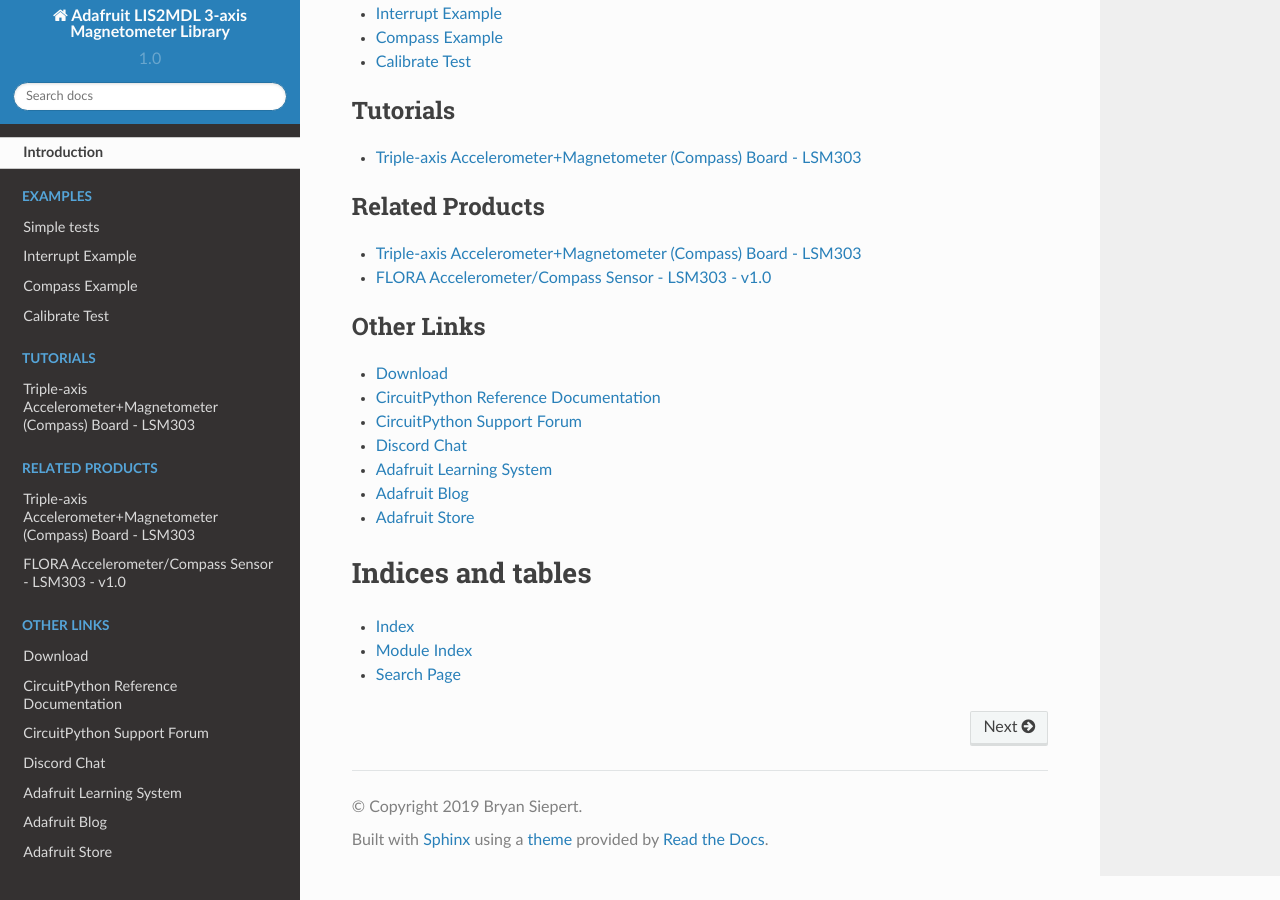
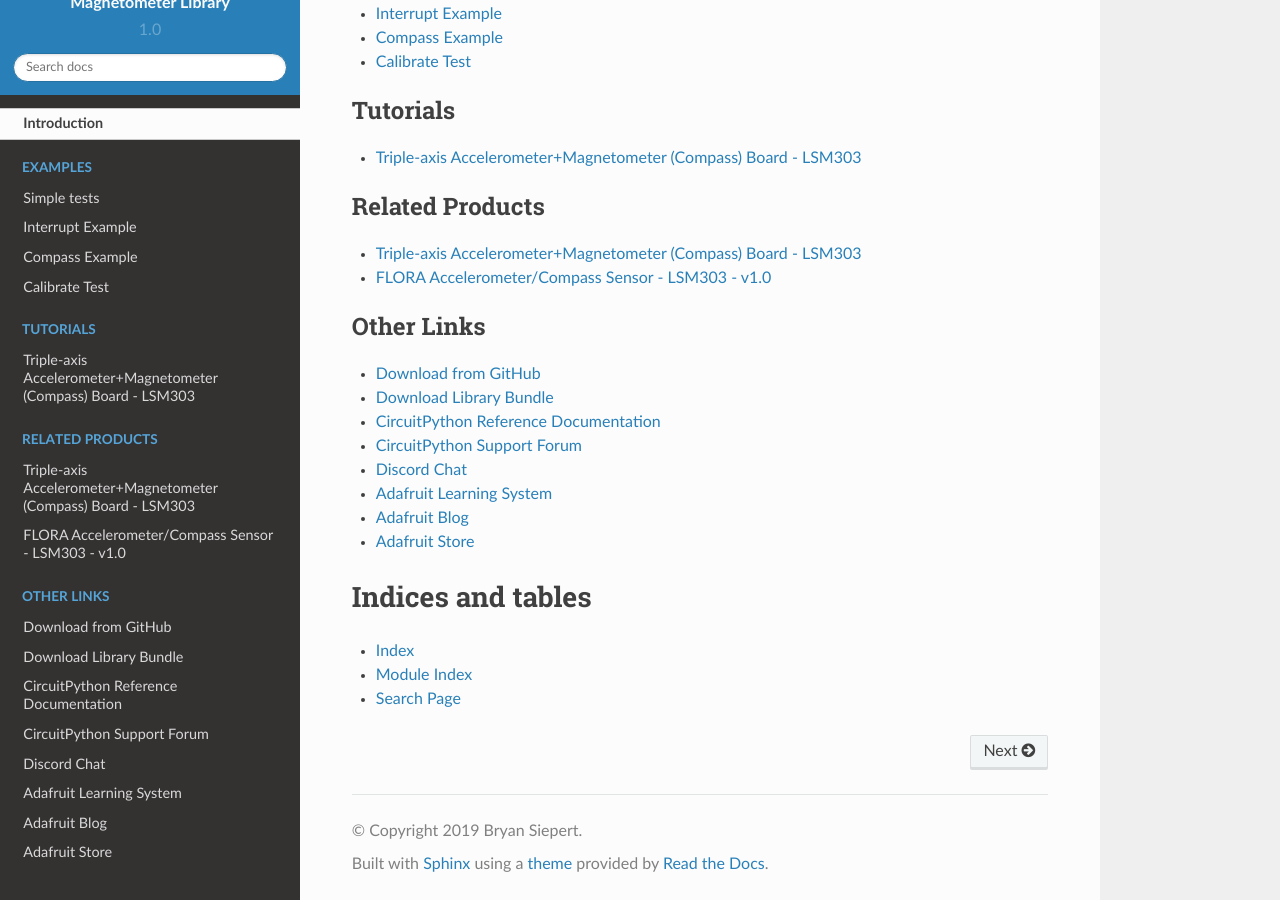
Before and after one commit to adafruit/Adafruit_CircuitPython_LIS2MDL, a Sphinx documentation site: the page built from docs/index.rst, in a window 1280 px wide and 900 px high, scrolled down 1742 px. Built offline with Sphinx 7.4.7 and the Read the Docs theme 2.0.0, drawn with Linux system fonts in a browser that asks for light colours.

Commit message:
Added cp.org link to index.rst

```diff
--- a/docs/index.rst
+++ b/docs/index.rst
@@ -34,7 +34,8 @@
 .. toctree::
     :caption: Other Links
 
-    Download <https://github.com/adafruit/Adafruit_CircuitPython_LIS2MDL/releases/latest>
+    Download from GitHub <https://github.com/adafruit/Adafruit_CircuitPython_LIS2MDL/releases/latest>
+    Download Library Bundle <https://circuitpython.org/libraries>
     CircuitPython Reference Documentation <https://docs.circuitpython.org>
     CircuitPython Support Forum <https://forums.adafruit.com/viewforum.php?f=60>
     Discord Chat <https://adafru.it/discord>
```
